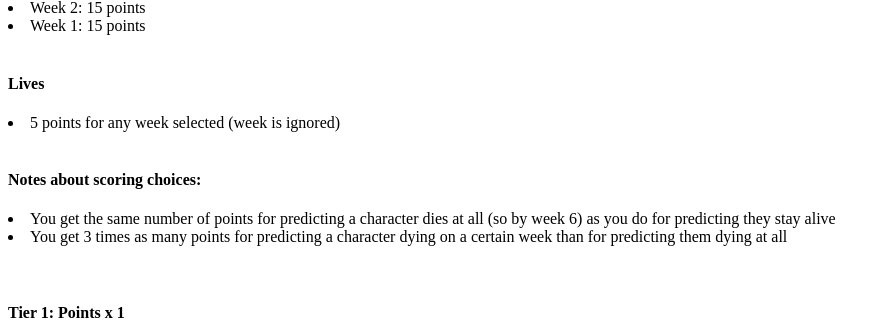
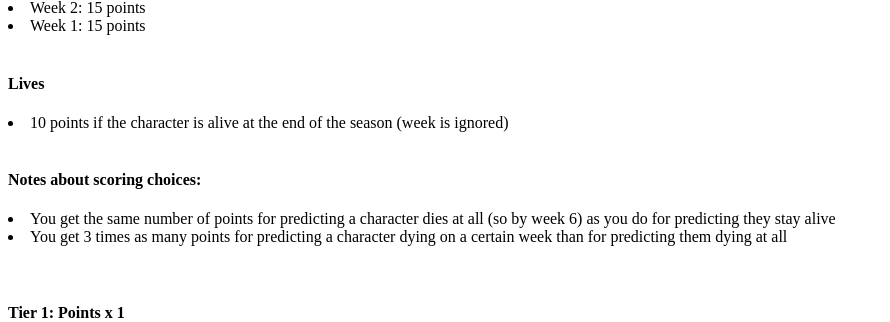
Before and after one commit to rsmith49/GoT_2019_Bracket, a Flask app: page /brackets in a window 1280 px wide. Shown: the part 692-1014 px from the top of the page, without its empty margins (0-890 px from the left). Run offline with Flask 2, Linux system fonts and the light colour scheme.

Commit message:
Updated lives to 10 points

```diff
--- a/src/char_pred.py
+++ b/src/char_pred.py
@@ -29,7 +29,7 @@ PRED_TYPES = {
     },
     'LIVES': {
         'week_values': {
-            ndx: 5
+            ndx: 10
             for ndx in range(1, 7)
         },
         # We're going to say week = 7 means the character has survived the whole season
--- a/templates/bracket_creation_form.html
+++ b/templates/bracket_creation_form.html
@@ -32,7 +32,7 @@
     {% endfor%}
     <br>
     <h4>Lives</h4>
-    <li>{{ pred_types['LIVES']['week_values'][1] }} points for any week selected (week is ignored)</li>
+    <li>{{ pred_types['LIVES']['week_values'][1] }} points if the character is alive at the end of the season (week is ignored)</li>
     <br>
     <h4>Notes about scoring choices:</h4>
     <li>You get the same number of points for predicting a character dies at all (so by week 6) as you do for predicting they stay alive</li>
```
